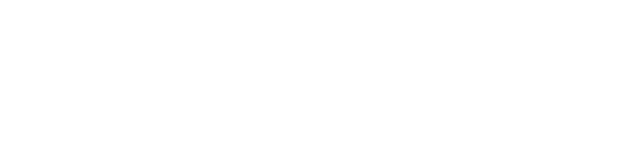
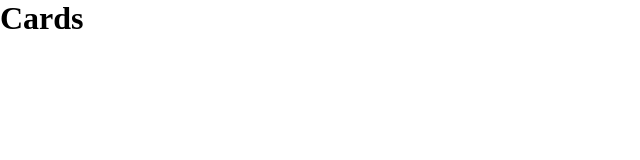
Before and after one commit to Zethusik/p25, a plain HTML site: page index.html in a window 1280 px wide. Shown: the whole page, without its empty margins (0-640 px from the left). Drawn offline with Linux system fonts and the light colour scheme.

Commit message:
Update index.html

```diff
--- a/index.html
+++ b/index.html
@@ -7,6 +7,7 @@
     <title>Cards</title>
 </head>
 <body>
+    <h1 class="main-header">Cards</h1>
 
     <div class="cards_wrapper">
 
```
